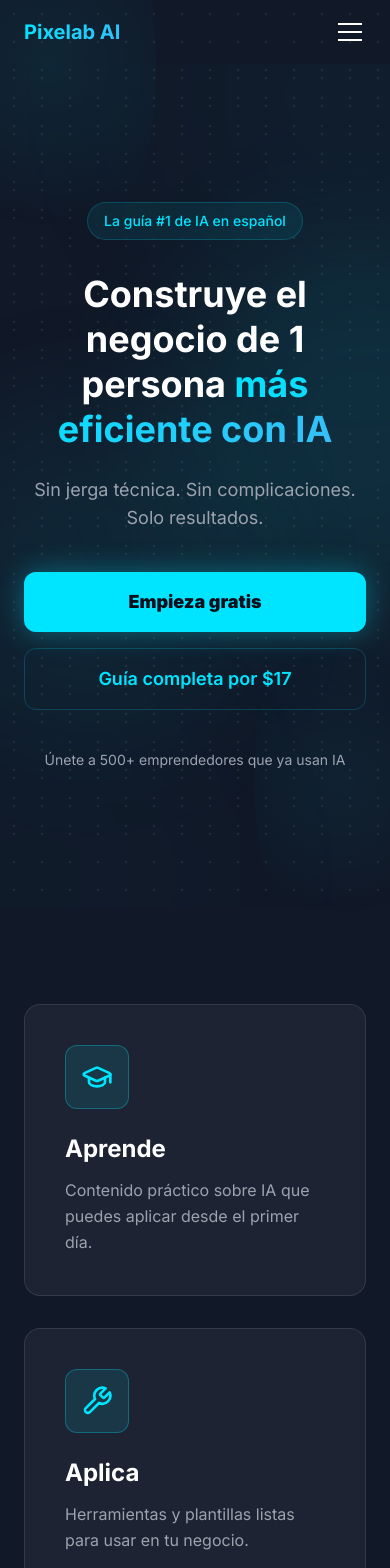
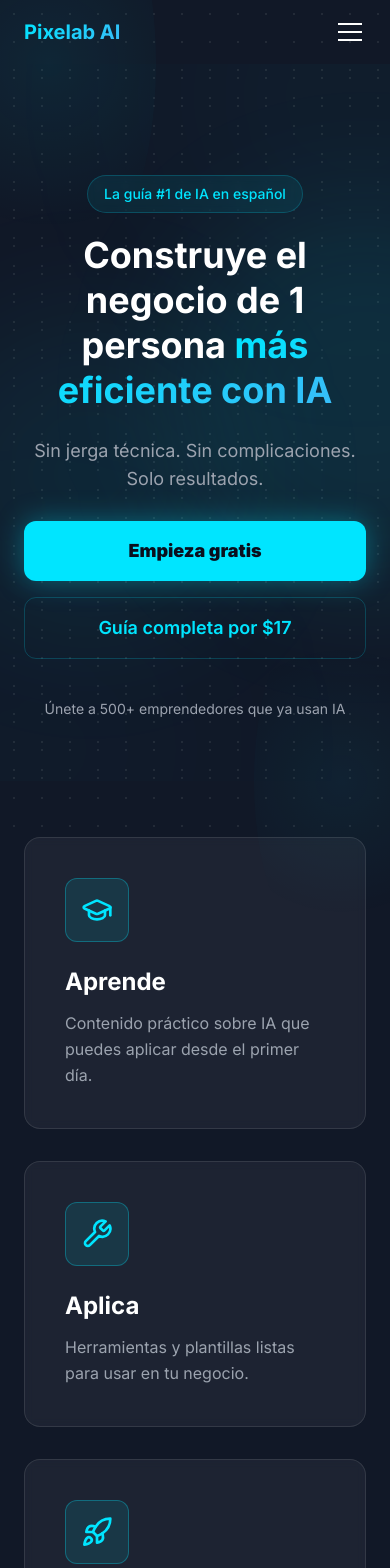
Before and after one commit to Brainopenclaw/pixelabai-coming-soon, a Next.js app: page / in a window 390 px wide. Shown: the top 1568 px of the page. Built offline with nearby package versions, Linux system fonts and the light colour scheme.

Commit message:
fix: reduce vertical spacing on mobile, hero min-h-screen → 85vh on mobile

```diff
--- a/src/components/CTASection.tsx
+++ b/src/components/CTASection.tsx
@@ -4,7 +4,7 @@ import { motion } from "framer-motion";
 
 export default function CTASection() {
   return (
-    <section className="relative py-24 px-6 overflow-hidden">
+    <section className="relative py-14 md:py-24 px-6 overflow-hidden">
       <div
         className="absolute top-0 left-1/2 -translate-x-1/2 w-full max-w-2xl h-32 blur-3xl"
         style={{ background: "rgba(0,229,255,0.15)" }}
--- a/src/components/EmailCapture.tsx
+++ b/src/components/EmailCapture.tsx
@@ -41,7 +41,7 @@ export default function EmailCapture() {
   };
 
   return (
-    <section id="email-capture" className="py-24 px-6" style={{ background: "linear-gradient(to bottom, #111827, #111827)" }}>
+    <section id="email-capture" className="py-14 md:py-24 px-6" style={{ background: "linear-gradient(to bottom, #111827, #111827)" }}>
       <motion.div
         initial={{ opacity: 0, y: 30 }}
         whileInView={{ opacity: 1, y: 0 }}
--- a/src/components/Hero.tsx
+++ b/src/components/Hero.tsx
@@ -6,7 +6,7 @@ import AnimatedGrid, { GradientOrbs } from "./AnimatedGrid";
 
 export default function Hero() {
   return (
-    <section className="relative min-h-screen flex items-center justify-center px-6 overflow-hidden">
+    <section className="relative min-h-[85vh] md:min-h-screen flex items-center justify-center pt-24 pb-12 md:py-0 px-6 overflow-hidden">
       <AnimatedGrid />
       <GradientOrbs />
 
@@ -32,7 +32,7 @@ export default function Hero() {
           initial={{ opacity: 0, y: 20 }}
           animate={{ opacity: 1, y: 0 }}
           transition={{ duration: 0.6 }}
-          className="inline-flex items-center gap-2 mb-8 px-4 py-2 rounded-full backdrop-blur-sm"
+          className="inline-flex items-center gap-2 mb-5 md:mb-8 px-4 py-2 rounded-full backdrop-blur-sm"
           style={{ border: "1px solid rgba(0,229,255,0.2)", background: "rgba(0,229,255,0.08)" }}
         >
           <span className="text-sm font-medium" style={{ color: "#00E5FF" }}>
@@ -54,7 +54,7 @@ export default function Hero() {
           initial={{ opacity: 0, y: 20 }}
           animate={{ opacity: 1, y: 0 }}
           transition={{ duration: 0.8, delay: 0.2 }}
-          className="text-lg md:text-xl text-text-muted mb-10 max-w-2xl mx-auto"
+          className="text-lg md:text-xl text-text-muted mb-7 md:mb-10 max-w-2xl mx-auto"
         >
           Sin jerga técnica. Sin complicaciones. Solo resultados.
         </motion.p>
--- a/src/components/HowItWorks.tsx
+++ b/src/components/HowItWorks.tsx
@@ -36,12 +36,12 @@ const fadeUp = {
 
 export default function HowItWorks() {
   return (
-    <section className="py-24 px-6 max-w-6xl mx-auto">
+    <section className="py-14 md:py-24 px-6 max-w-6xl mx-auto">
       <motion.div
         initial={{ opacity: 0, y: 20 }}
         whileInView={{ opacity: 1, y: 0 }}
         viewport={{ once: true }}
-        className="text-center mb-16"
+        className="text-center mb-10 md:mb-16"
       >
         <h2 className="text-3xl md:text-4xl font-bold mb-4">
           Cómo funciona
--- a/src/components/SocialProof.tsx
+++ b/src/components/SocialProof.tsx
@@ -43,7 +43,7 @@ const stats = [
 
 export default function SocialProof() {
   return (
-    <section className="relative py-24 px-6 max-w-6xl mx-auto">
+    <section className="relative py-14 md:py-24 px-6 max-w-6xl mx-auto">
       {/* Subtle orange gradient accent line at top */}
       <div className="absolute top-0 left-1/2 -translate-x-1/2 w-64 h-px bg-gradient-to-r from-transparent via-primary to-transparent" />
 
--- a/src/components/ValueProps.tsx
+++ b/src/components/ValueProps.tsx
@@ -33,7 +33,7 @@ const cards = [
 
 export default function ValueProps() {
   return (
-    <section className="py-24 px-6 max-w-6xl mx-auto">
+    <section className="py-14 md:py-24 px-6 max-w-6xl mx-auto">
       <motion.div
         variants={container}
         initial="hidden"
```
